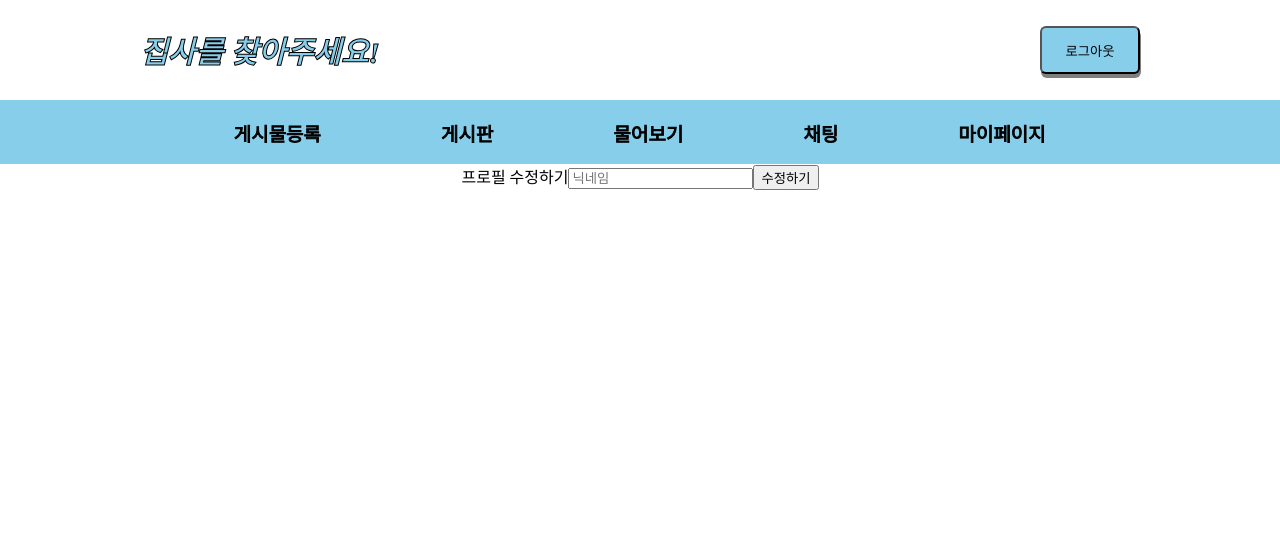
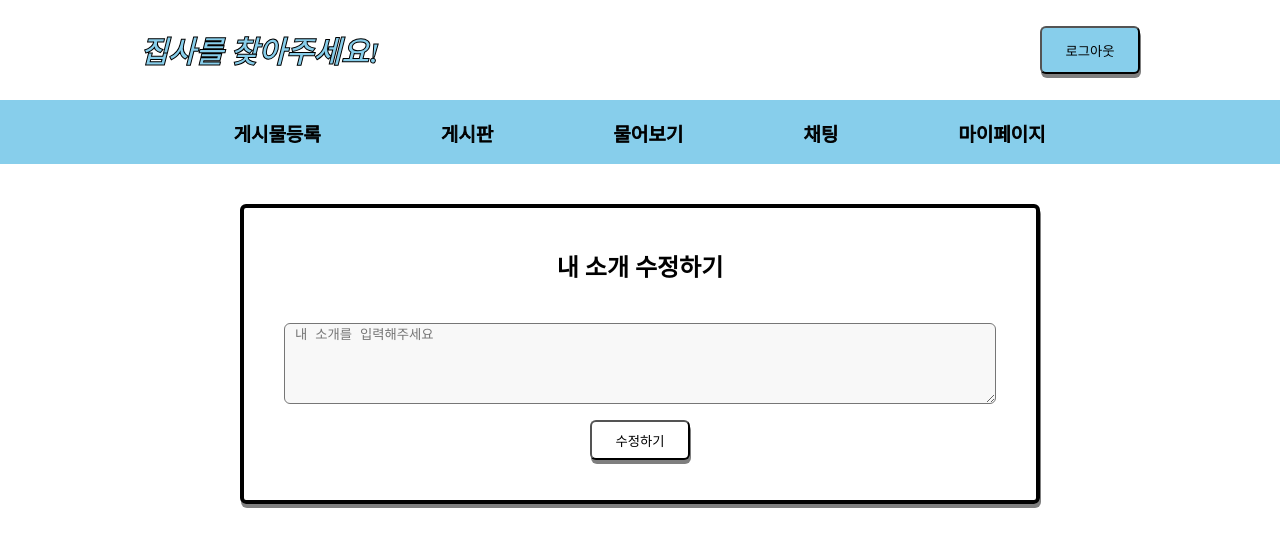
Before and after one commit to taeyungithub/AnimalFindWeb, a Next.js app in the folder animalfindweb/: page /mypages/edit in a window 1280 px wide. Shown: the top 546 px of the page. Built offline with nearby package versions, Linux system fonts and the light colour scheme; no server answers.

Commit message:
24-05-15(mypage css 적용, 수정 구현)

```diff
--- a/animalfindweb/pages/chat/index.js
+++ b/animalfindweb/pages/chat/index.js
@@ -145,7 +145,7 @@ export default function MyPagesPage() {
         {docData?.map((el) => (
           <Row key={el._id}>
             <ColumnTitle id={el._id} onClick={onClickMoveToBoardDetail}>
-              {el.writer2}
+              {el.room}
             </ColumnTitle>
           </Row>
         ))}
--- a/animalfindweb/pages/mypages/edit/index.js
+++ b/animalfindweb/pages/mypages/edit/index.js
@@ -1,50 +1,89 @@
 import { useState } from "react";
 import firebaseApp from "../../../src/firebase";
-import { getAuth, updateProfile } from "firebase/auth";
 import { useRouter } from "next/router";
+import styled from "@emotion/styled";
+import { doc, updateDoc, getFirestore } from "firebase/firestore";
+// import { getFirestore } from "firebase/firestore/lite";
+import { myname, myuid } from "../../../src/stores";
+import { useRecoilState } from "recoil";
 
+export const Wrapper = styled.div`
+  width: 1000px;
+  display: flex;
+  flex-direction: column;
+  align-items: center;
+`;
+const Border = styled.div`
+  margin-top: 40px;
+  width: 800px;
+  height: 300px;
+  padding: 40px;
+  border: 4px solid black;
+  border-radius: 6px;
+  box-shadow: 1px 4px 0 rgb(0, 0, 0, 0.5);
+
+  display: flex;
+  flex-direction: column; /* 아이템들을 세로 방향으로 정렬 */
+  align-items: center; /* 아이템들을 세로 방향으로 가운데 정렬 */
+`;
+const Input = styled.textarea`
+  margin-top: 40px;
+  width: 100%;
+  height: 100px;
+  padding: 0 10px;
+  margin-bottom: 16px;
+  border-radius: 6px;
+  background-color: #f8f8f8;
+`;
+const Button = styled.button`
+  width: 100px;
+  height: 48px;
+  padding: 0 10px;
+  border-radius: 6px;
+  background-color: white;
+  box-shadow: 1px 4px 0 rgb(0, 0, 0, 0.5);
+  cursor: pointer;
+  :hover {
+    background-color: lightgray;
+  }
+  :active {
+    color: white;
+    box-shadow: 1px 1px 0 rgb(0, 0, 0, 0.5);
+    position: relative;
+    top: 2px;
+  }
+`;
 export default function joinPage() {
-    const auth = getAuth(firebaseApp);
-    const router = useRouter()
-    const [displayName, setDisplayName] = useState('');
+  const router = useRouter();
+  const [displayName, setDisplayName] = useState("");
+  const [userid, setUserid] = useRecoilState(myuid);
+  const onChangedisplayName = (event) => {
+    setDisplayName(event.target.value);
+  };
 
+  const EditUp = async () => {
+    //내 소개
+    const db = getFirestore(firebaseApp);
 
-      const onChangedisplayName = (event)=>{
-        setDisplayName(event.target.value)
-      }
+    await updateDoc(doc(db, "user", userid), {
+      contents: displayName,
+    });
 
-
-
-        const EditUp = async () => {
-            //닉네임
-            await updateProfile(auth.currentUser, {
-              displayName: displayName,
-            }).then(() => {
-              // Profile updated!
-              // ...
-            }).catch((error) => {
-              // An error occurred
-              // ...
-            });
-
-            alert("프로필이 수정되었습니다.")
-            router.push("/mypages");
-
-        }
-
-
+    alert("프로필이 수정되었습니다.");
+    router.push("/mypages");
+  };
 
   return (
-    <div>
-      <div>
-
-      </div> 프로필 수정하기
-
-      <input type="text" onChange={onChangedisplayName} placeholder="닉네임"></input>
-
-      <button onClick={EditUp}>
-        수정하기
-      </button>
-    </div>
+    <Wrapper>
+      <Border>
+        <h2>내 소개 수정하기</h2>
+        <Input
+          type="text"
+          onChange={onChangedisplayName}
+          placeholder="내 소개를 입력해주세요"
+        ></Input>
+        <Button onClick={EditUp}>수정하기</Button>
+      </Border>
+    </Wrapper>
   );
 }
--- a/animalfindweb/pages/signjoin/join/index.js
+++ b/animalfindweb/pages/signjoin/join/index.js
@@ -109,12 +109,11 @@ export default function joinPage() {
       .then((userCredential) => {
         // Signed in
         const user = userCredential.user;
-        console.log(user);
-        // ...
 
         setDoc(doc(getFirestore(firebaseApp), "user", `${user.uid}`), {
           displayName: displayName,
           uid: user.uid,
+          contents: "",
         });
 
         alert("회원가입이 완료되었습니다!");
--- a/animalfindweb/src/boardcomment/list.js
+++ b/animalfindweb/src/boardcomment/list.js
@@ -82,7 +82,7 @@ export default function BoardCommentList() {
                 <S.OptionWrapper>
                   <Otherprofile uid={message.userid} />
                   <S.DeleteIcon
-                    src="/images/option_delete_icon.png/"
+                    src="/images/delete.png/"
                     onClick={() => onClickDelete(message.userid, key)}
                   />
                 </S.OptionWrapper>
--- a/animalfindweb/src/stores/index.js
+++ b/animalfindweb/src/stores/index.js
@@ -1,11 +1,11 @@
-import {atom} from 'recoil'
+import { atom } from "recoil";
 
 export const myuid = atom({
-    key:"myuid",
-    default:""
-})
+  key: "myuid",
+  default: "",
+});
 
 export const myname = atom({
-    key:"myname",
-    default:""
-})
+  key: "myname",
+  default: "",
+});
```
Also changed, not shown: animalfindweb/pages/mypages/index.js (+69 -18 lines), animalfindweb/src/otherprofile.js (+11 -10 lines), animalfindweb/src/searchbars/01/Searchbars02.js (+17 -2 lines), animalfindweb/styles/Searchbars01.styles.js (+9 -0 lines), animalfindweb/public/images/delete.png (renamed from animalfindweb/public/images/option_delete_icon.png), 1 other file (tests, documents, lock files or other folders).
